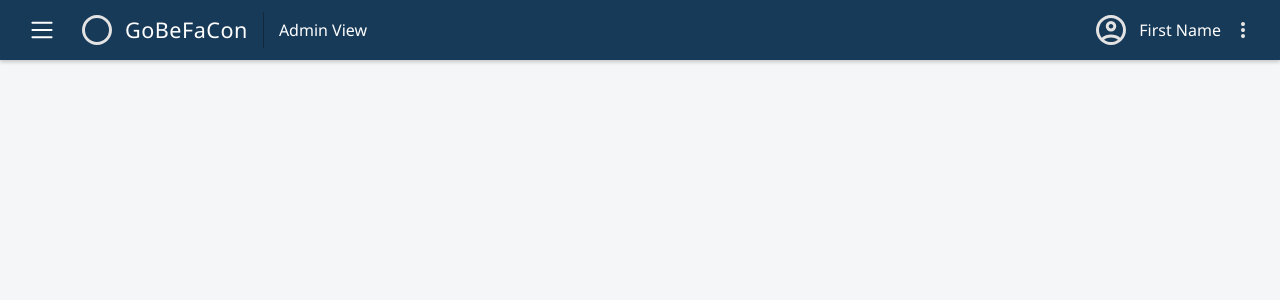
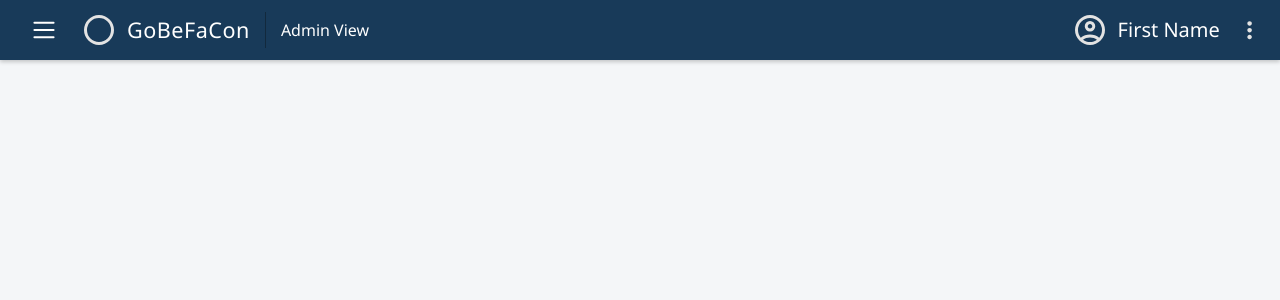
Before and after one commit to Axl-Jhone/befacon-transport-database, a PHP site: page / in a window 1280 px wide. Shown: the top 300 px of the page. Run offline with PHP 8.4, Linux system fonts and the light colour scheme.

Commit message:
ui(navbar): update navbar styling

```diff
--- a/assets/css/navbar.css
+++ b/assets/css/navbar.css
@@ -4,12 +4,15 @@
     height: 60px;
     width: 100%;
     position: fixed;
+    top: 0;
+    left: 0;
     display: flex;
     justify-content: space-between;
     align-items: center;
     box-shadow: 0 2px 4px rgba(0, 0, 0, 0.2);
     border-bottom: #10263a;
-    padding: 0 30px;
+    padding: 0 25px;
+    z-index: 2;
 }
 
 .nav-left, .nav-right {
@@ -19,13 +22,26 @@
     height: 100%;
 }
 
+.menu-icon {
+    display: flex;
+    align-items: center;
+    justify-content: center;
+    padding: 7px;
+    border-radius: 4px;
+    transition: background 0.2s;
+}
+
+.menu-icon:hover {
+    background-color: #163047;
+}
+
 .brand {
     display: flex;
     align-items: center;
     gap: 10px;
     border-right: 1px solid #12293d;
     padding-right: 15px;
-    padding-left: 10px;
+    padding-left: 3px;
 }
 
 .brand-text {
@@ -38,61 +54,35 @@
     display: flex;
     align-items: center;
     gap: 10px;
+    padding: 3px 8px;
+    border-radius: 4px;
+    transition: background 0.2s;
+}
+
+.user-profile:hover {
+    background-color: #163047;
+}
+
+.user-name {
+    font-size: 1.25rem;
+    line-height: 1;
 }
 
 .settings-icon {
-    margin: 0 -5px;
+    margin-right: -8px;
+    margin-left: -7px;
+    display: flex;
+    align-items: center;
+    gap: 10px;
+    padding: 3px 0;
+    border-radius: 4px;
+    transition: background 0.2s;
+}
+
+.settings-icon:hover {
+    background-color: #163047;
 }
 
 .menu-icon, .user-profile, .settings-icon {
     cursor: pointer;
 }
-
-
-
-
-/*
-
-.topbar {
-    background-color: #183a59;
-    color: #ffffff;
-    height: 70px;
-    width: 100%;
-    display: flex;
-    justify-content: space-between;
-    align-items: center;
-    padding: 0 20px;
-    font-size: 1.25rem;
-    position: fixed;
-    z-index: 2;
-    box-shadow: 0 2px 4px rgba(0,0,0,0.05);
-}
-
-.left-menu, .right-menu {
-    display: flex;
-    align-items: center;
-    gap: 15px;
-    height: 100%;
-}
-
-.topbar-title, .user-name {
-    font-weight: bold;
-    letter-spacing: 1px;
-    line-height: 1;
-    position: relative;
-    top: -1px;
-}
-
-.topbar-title {
-    font-size: 1.5rem;
-}
-
-.hamburger, .kebab {
-    display: block;
-    cursor: pointer;
-}
-
-.kebab {
-    margin-right: -10px;
-    margin-left: -10px;
-} */
--- a/components/navbar.php
+++ b/components/navbar.php
@@ -1,9 +1,14 @@
 <header class="navbar">
     <div class="nav-left">
-        <svg class="menu-icon" xmlns="http://www.w3.org/2000/svg"  height="1.5rem" width="1.5rem" viewBox="0 0 50 50"  fill="white"><path d="M 5 8 A 2.0002 2.0002 0 1 0 5 12 L 45 12 A 2.0002 2.0002 0 1 0 45 8 L 5 8 z M 5 23 A 2.0002 2.0002 0 1 0 5 27 L 45 27 A 2.0002 2.0002 0 1 0 45 23 L 5 23 z M 5 38 A 2.0002 2.0002 0 1 0 5 42 L 45 42 A 2.0002 2.0002 0 1 0 45 38 L 5 38 z"/></svg>
+        <div class="menu-icon">
+            <svg xmlns="http://www.w3.org/2000/svg"  height="1.5rem" width="1.5rem" viewBox="0 0 50 50"  fill="white"><path d="M 5 8 A 2.0002 2.0002 0 1 0 5 12 L 45 12 A 2.0002 2.0002 0 1 0 45 8 L 5 8 z M 5 23 A 2.0002 2.0002 0 1 0 5 27 L 45 27 A 2.0002 2.0002 0 1 0 45 23 L 5 23 z M 5 38 A 2.0002 2.0002 0 1 0 5 42 L 45 42 A 2.0002 2.0002 0 1 0 45 38 L 5 38 z"/></svg>
+        </div>
+
         <div class="brand">
-        <svg xmlns="http://www.w3.org/2000/svg" height="2.25rem" width="2.25rem" viewBox="0 -960 960 960" fill="#e3e3e3"><path d="M480-80q-83 0-156-31.5T197-197q-54-54-85.5-127T80-480q0-83 31.5-156T197-763q54-54 127-85.5T480-880q83 0 156 31.5T763-763q54 54 85.5 127T880-480q0 83-31.5 156T763-197q-54 54-127 85.5T480-80Zm0-80q134 0 227-93t93-227q0-134-93-227t-227-93q-134 0-227 93t-93 227q0 134 93 227t227 93Zm0-320Z"/></svg>            <span class="brand-text">GoBeFaCon</span>
+            <svg xmlns="http://www.w3.org/2000/svg" height="2.25rem" width="2.25rem" viewBox="0 -960 960 960" fill="#e3e3e3"><path d="M480-80q-83 0-156-31.5T197-197q-54-54-85.5-127T80-480q0-83 31.5-156T197-763q54-54 127-85.5T480-880q83 0 156 31.5T763-763q54 54 85.5 127T880-480q0 83-31.5 156T763-197q-54 54-127 85.5T480-80Zm0-80q134 0 227-93t93-227q0-134-93-227t-227-93q-134 0-227 93t-93 227q0 134 93 227t227 93Zm0-320Z"/></svg>
+            <span class="brand-text">GoBeFaCon</span>
         </div>
+
         <span class="system-view">Admin View</span>
     </div>
 
@@ -12,6 +17,9 @@
             <svg xmlns="http://www.w3.org/2000/svg" height="2.25rem" width="2.25rem" viewBox="0 -960 960 960" fill="#e3e3e3"><path d="M234-276q51-39 114-61.5T480-360q69 0 132 22.5T726-276q35-41 54.5-93T800-480q0-133-93.5-226.5T480-800q-133 0-226.5 93.5T160-480q0 59 19.5 111t54.5 93Zm246-164q-59 0-99.5-40.5T340-580q0-59 40.5-99.5T480-720q59 0 99.5 40.5T620-580q0 59-40.5 99.5T480-440Zm0 360q-83 0-156-31.5T197-197q-54-54-85.5-127T80-480q0-83 31.5-156T197-763q54-54 127-85.5T480-880q83 0 156 31.5T763-763q54 54 85.5 127T880-480q0 83-31.5 156T763-197q-54 54-127 85.5T480-80Zm0-80q53 0 100-15.5t86-44.5q-39-29-86-44.5T480-280q-53 0-100 15.5T294-220q39 29 86 44.5T480-160Zm0-360q26 0 43-17t17-43q0-26-17-43t-43-17q-26 0-43 17t-17 43q0 26 17 43t43 17Zm0-60Zm0 360Z"/></svg>
             <span class="user-name">First Name</span>
         </div>
-        <svg class="settings-icon" xmlns="http://www.w3.org/2000/svg" height="1.5rem" width="1.5rem" viewBox="0 -960 960 960" fill="#e3e3e3"><path d="M480-160q-33 0-56.5-23.5T400-240q0-33 23.5-56.5T480-320q33 0 56.5 23.5T560-240q0 33-23.5 56.5T480-160Zm0-240q-33 0-56.5-23.5T400-480q0-33 23.5-56.5T480-560q33 0 56.5 23.5T560-480q0 33-23.5 56.5T480-400Zm0-240q-33 0-56.5-23.5T400-720q0-33 23.5-56.5T480-800q33 0 56.5 23.5T560-720q0 33-23.5 56.5T480-640Z"/></svg>
+
+        <div class="settings-icon">
+            <svg xmlns="http://www.w3.org/2000/svg" height="1.9rem" width="1.7rem" viewBox="0 -960 960 960" fill="#e3e3e3"><path d="M480-160q-33 0-56.5-23.5T400-240q0-33 23.5-56.5T480-320q33 0 56.5 23.5T560-240q0 33-23.5 56.5T480-160Zm0-240q-33 0-56.5-23.5T400-480q0-33 23.5-56.5T480-560q33 0 56.5 23.5T560-480q0 33-23.5 56.5T480-400Zm0-240q-33 0-56.5-23.5T400-720q0-33 23.5-56.5T480-800q33 0 56.5 23.5T560-720q0 33-23.5 56.5T480-640Z"/></svg>
+        </div>
     </div>
 </header>
```
